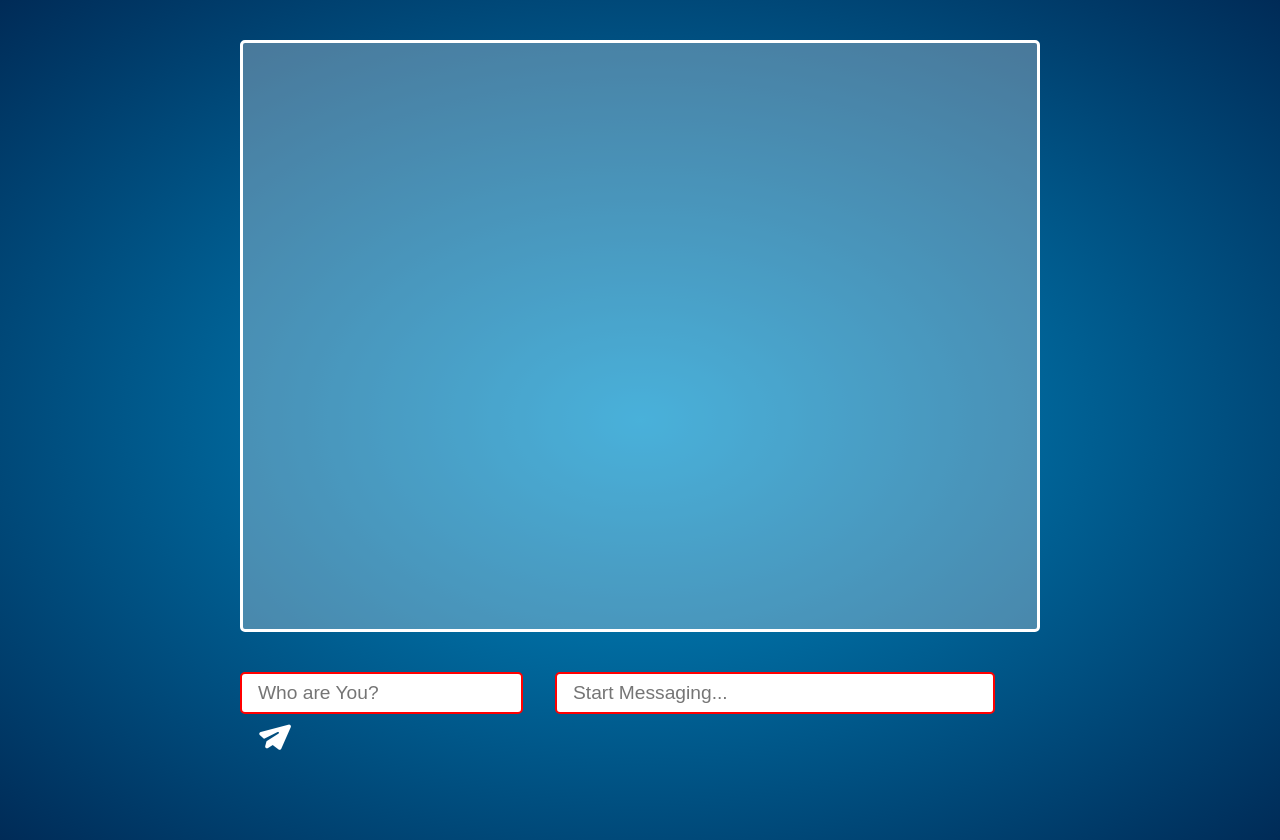
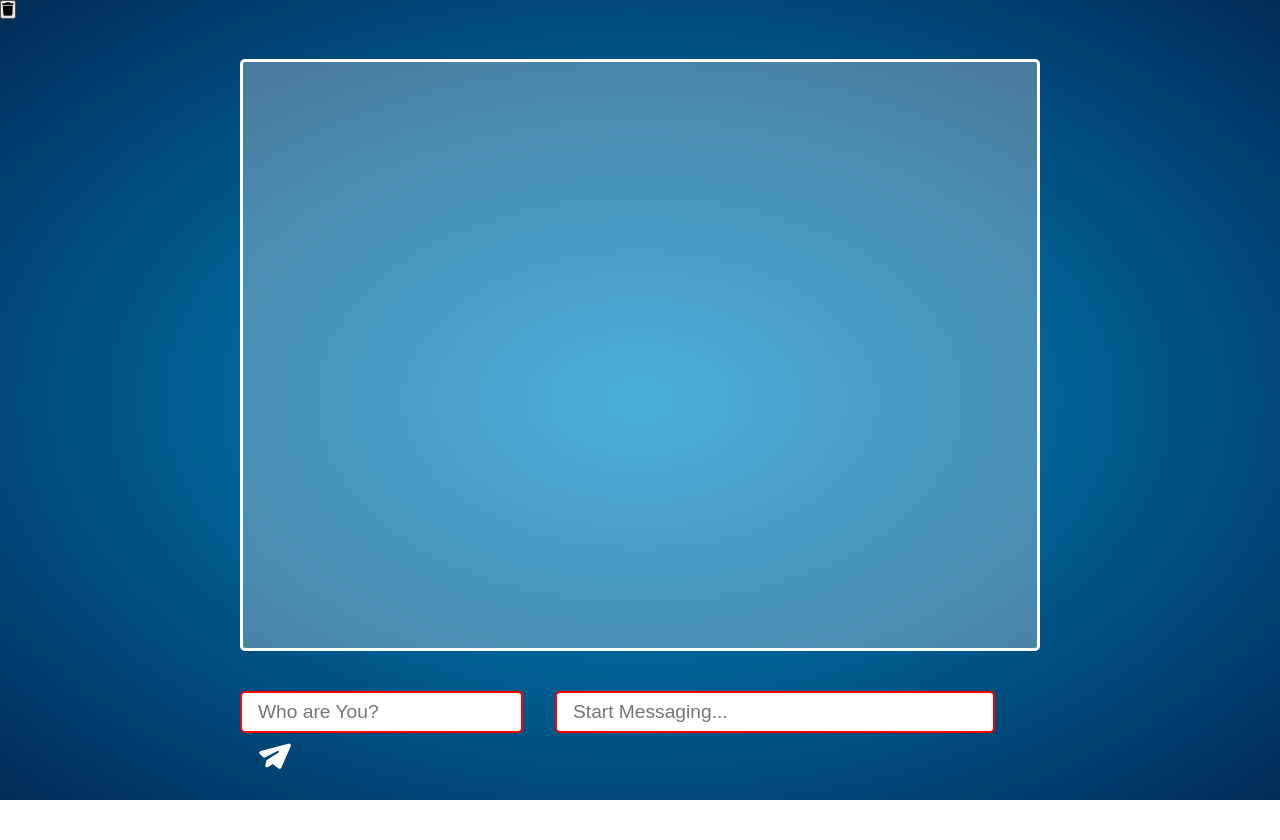
Before and after one commit to Murodjon-Halilov/social-media, a React (Create React App) app: page / in a window 1280 px wide. After the commit the page ends 800 px from the top, so only its background shows below. Built offline with nearby package versions, Linux system fonts and the light colour scheme; no server answers.

Commit message:
added delete button

```diff
--- /dev/null
+++ b/src/delete-btn/DeleteBtn.jsx
@@ -0,0 +1,26 @@
+const DeleteBtn = () => {
+  const deleteChat = async () => {
+    try {
+      const response = await fetch("http://192.168.0.107:5000/api/v1/ohio", { method: "DELETE" });
+      if (response.status === 204) {
+        alert('Deleted Succesfully!');
+      } else {
+        const errorData = await response.json();
+        console.log(errorData)
+      }
+    } catch (error) {
+      console.error(error);
+    }
+  };
+  {
+    return (
+      <div>
+        <button type="submit" onClick={deleteChat}>
+            <i className="fa fa-trash"></i>
+        </button>
+      </div>
+    );
+  }
+};
+
+export default DeleteBtn;
--- a/src/msg-box/MessageBox.jsx
+++ b/src/msg-box/MessageBox.jsx
@@ -9,6 +9,7 @@ import {
   IconSend,
 } from "./MessageBox.style";
 import { MessageAndAuthContext } from "../contextFolder/messageContext";
+import DeleteBtn from "../delete-btn/DeleteBtn";
 
 const MessageBox = () => {
   const { setUsersData } = useContext(MessageAndAuthContext);
@@ -67,9 +68,14 @@ const MessageBox = () => {
 
   return (
     <>
+      <DeleteBtn>
+
+      </DeleteBtn>
+
       <MessageBoxContainer>
         <Message newData={newData ? newData.data.Chat : ''}/>
       </MessageBoxContainer>
+
       <InputsBox>
         <form ref={formRef} onSubmit={handleSubmit}>
           <InputAuth />
```
